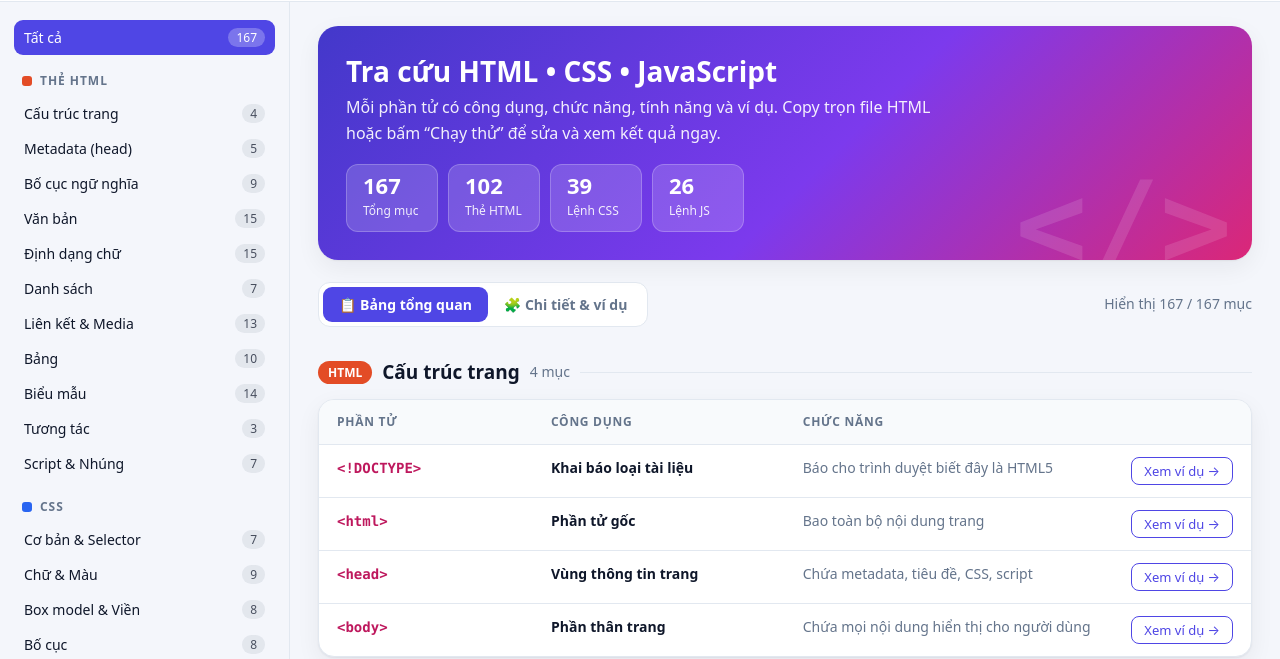
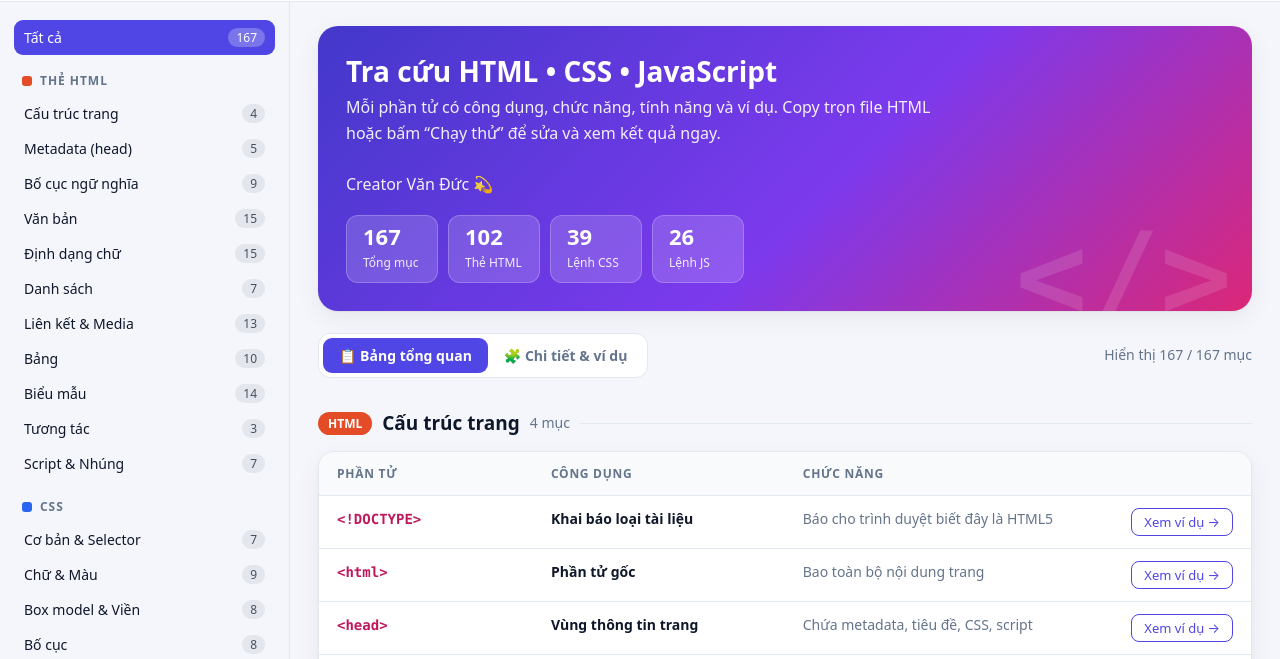
Before and after one commit to VanDuc-THPT/Kim, a plain HTML site: page index.html in a window 1280 px wide. Shown: the part 63-722 px from the top of the page. Drawn offline with Linux system fonts and the light colour scheme.

Commit message:
Update index.html

```diff
--- a/index.html
+++ b/index.html
@@ -161,7 +161,7 @@
   <main>
     <section class="hero">
       <h1>Tra cứu HTML • CSS • JavaScript</h1>
-      <p>Mỗi phần tử có công dụng, chức năng, tính năng và ví dụ. Copy trọn file HTML hoặc bấm “Chạy thử” để sửa và xem kết quả ngay.</p>
+      <p>Mỗi phần tử có công dụng, chức năng, tính năng và ví dụ. Copy trọn file HTML hoặc bấm “Chạy thử” để sửa và xem kết quả ngay.</p><br><p>Creator Văn Đức 💫</p>
       <div class="stats" id="stats"></div>
     </section>
 
```
